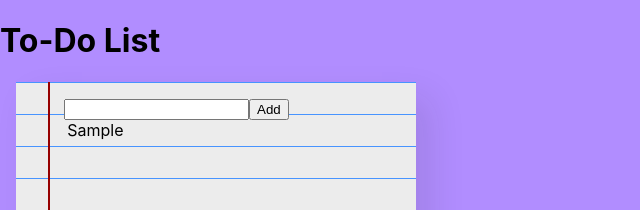
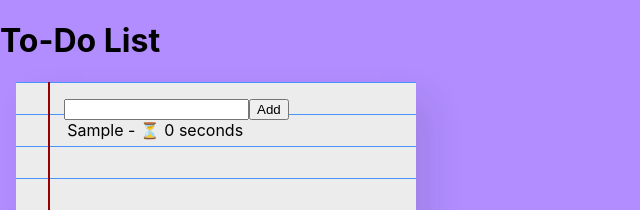
Before and after one commit to flwedu/to-do-list-react, a React (Vite) app: page / in a window 1280 px wide. Both pictures are taken after typing "Sample" into the empty fields and a click on the button "Add". Shown: the top 210 px of the page, without its empty margins (0-640 px from the left). Built offline with nearby package versions, Linux system fonts and the light colour scheme.

Commit message:
refact: separating components files

```diff
--- a/src/App.jsx
+++ b/src/App.jsx
@@ -1,23 +1,20 @@
-import { useState } from "react";
-import Note from "./components/Note";
+import React, { useState } from "react"
+import InputField from "./components/InputField"
+import NotesList from "./components/NotesList"
+import NoteObject from "./model/NoteObject"
 
 function App() {
-  const [inputText, setInputText] = useState("");
-  const [notes, setNotes] = useState([]);
+  const [notes, setNotes] = useState([])
 
-  function handleTextChange(event) {
-    const value = event.target.value;
-    setInputText(value);
+  function addNoteCallback(text) {
+    const note = new NoteObject(text)
+    setNotes([...notes, note])
   }
 
-  function addNote(event) {
-    event.preventDefault();
-    setNotes([...notes, inputText]);
-    setInputText("");
-  }
-
-  function renderNote(text) {
-    return <Note text={text} />;
+  function doneCallback(id) {
+    const note = notes.find((el) => el.id === id)
+    note.done = !note.done
+    setNotes(notes)
   }
 
   return (
@@ -27,23 +24,12 @@ function App() {
           <h1>To-Do List</h1>
         </div>
         <div className="body">
-          <div className="text_input">
-            <input
-              type="text"
-              name="text"
-              id="text"
-              onChange={handleTextChange}
-              value={inputText}
-            />
-            <button onClick={addNote}>Add</button>
-          </div>
-          <div className="NotesList">
-            <ul>{notes.map(renderNote)}</ul>
-          </div>
+          <InputField addNoteCallback={addNoteCallback} />
+          <NotesList notes={notes} doneCallback={doneCallback} />
         </div>
       </div>
     </div>
-  );
+  )
 }
 
-export default App;
+export default App
--- /dev/null
+++ b/src/components/InputField.jsx
@@ -0,0 +1,29 @@
+import React, { useState } from "react"
+
+export default function InputField({ addNoteCallback }) {
+  const [inputText, setInputText] = useState("")
+
+  function onSubmit(event) {
+    event.preventDefault()
+    addNoteCallback(inputText)
+    setInputText("")
+  }
+
+  function handleTextChange(event) {
+    const value = event.target.value
+    setInputText(value)
+  }
+
+  return (
+    <div className="text_input">
+      <input
+        type="text"
+        name="text"
+        id="text"
+        onChange={handleTextChange}
+        value={inputText}
+      />
+      <button onClick={onSubmit}>Add</button>
+    </div>
+  )
+}
--- a/src/components/Note.jsx
+++ b/src/components/Note.jsx
@@ -1,10 +1,19 @@
-import React, { useState } from "react";
+import React, { useState } from "react"
 
-export default function Note(props) {
-  const [done, setDone] = useState(false);
+export function Note({ note, doneCallback }) {
+  const [done, setDone] = useState(false)
 
   function handleClick() {
-    setDone(!done);
+    setDone(!done)
+    doneCallback(note.id)
+  }
+
+  function getTimeSinceCreation() {
+    const now = new Date()
+    const seconds = (now.getTime() - note.createdAt.getTime()) / 1000
+    if (seconds < 60) return `${Math.floor(seconds)} seconds`
+    if (seconds < 3600) return `${Math.floor(seconds / 60)} minuts`
+    return `${Math.floor(seconds / 3600)} hours`
   }
 
   return (
@@ -12,7 +21,8 @@ export default function Note(props) {
       onClick={handleClick}
       style={{ textDecoration: done ? "line-through" : "none" }}
     >
-      {props.text}
+      <span>{note.text}</span>
+      <span> - ⏳ {getTimeSinceCreation()}</span>
     </li>
-  );
+  )
 }
--- /dev/null
+++ b/src/components/NotesList.jsx
@@ -0,0 +1,14 @@
+import React from "react"
+import { Note } from "./Note"
+
+export default function NotesList({ notes, doneCallback }) {
+  function renderNote(note) {
+    return <Note key={note.id} note={note} doneCallback={doneCallback} />
+  }
+
+  return (
+    <div className="NotesList">
+      <ul>{notes.map(renderNote)}</ul>
+    </div>
+  )
+}
--- /dev/null
+++ b/src/model/NoteObject.js
@@ -0,0 +1,10 @@
+import { v4 as uuidv4 } from "uuid"
+
+export default class NoteObject {
+  constructor(text) {
+    this.id = uuidv4()
+    this.text = text
+    this.createdAt = new Date()
+    this.done = false
+  }
+}
```
